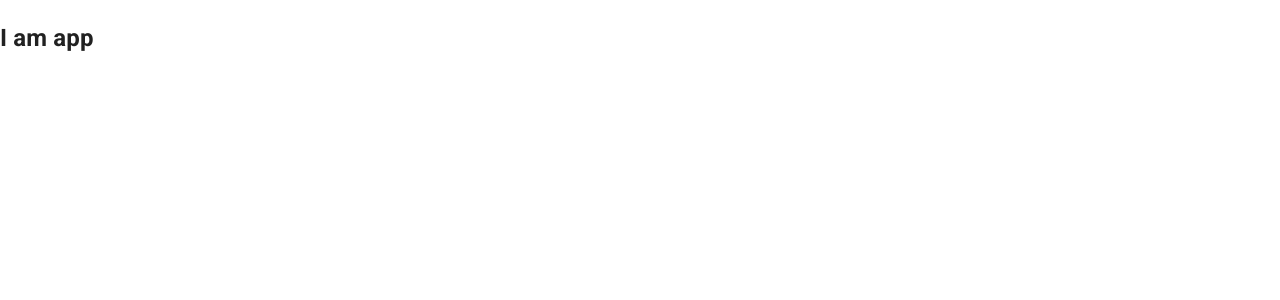
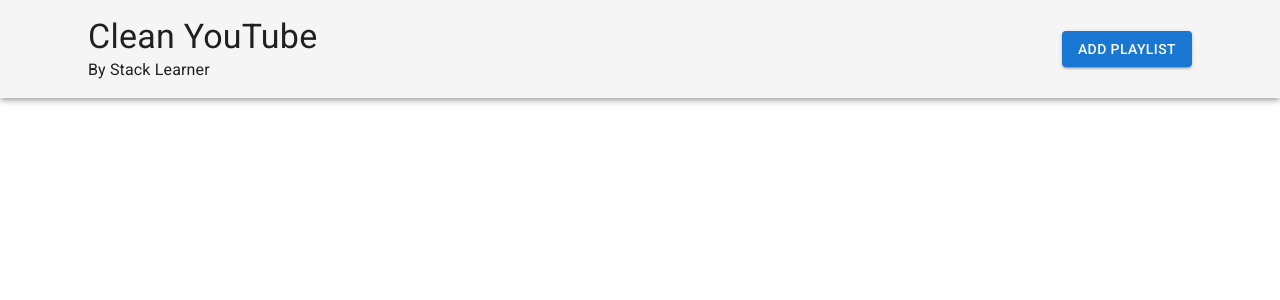
Before and after one commit to Mohosin999/Practice-CleanYoutube, a React (Vite) app: page / in a window 1280 px wide. Shown: the top 300 px of the page. Built offline with nearby package versions, Linux system fonts and the light colour scheme; no server answers.

Commit message:
app.js edited

```diff
--- a/src/App.jsx
+++ b/src/App.jsx
@@ -1,11 +1,19 @@
 import React from "react";
 import CssBaseline from "@mui/material/CssBaseline";
+import Navbar from "./components/navbar";
+import usePlaylists from "./hooks/usePlaylists";
 
 const App = () => {
+  const { playlists, error, getPlaylistById } = usePlaylists();
+  console.log(playlists);
+  console.log(error);
+
   return (
     <>
       <CssBaseline />
-      <h2>I am app</h2>
+      <div>
+        <Navbar getPlaylistById={getPlaylistById} />
+      </div>
     </>
   );
 };
```
